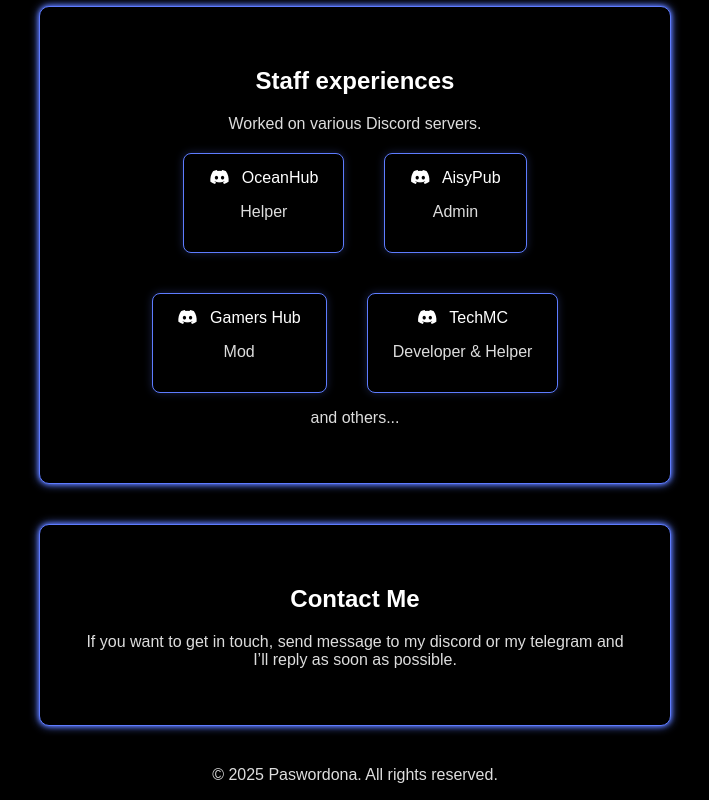
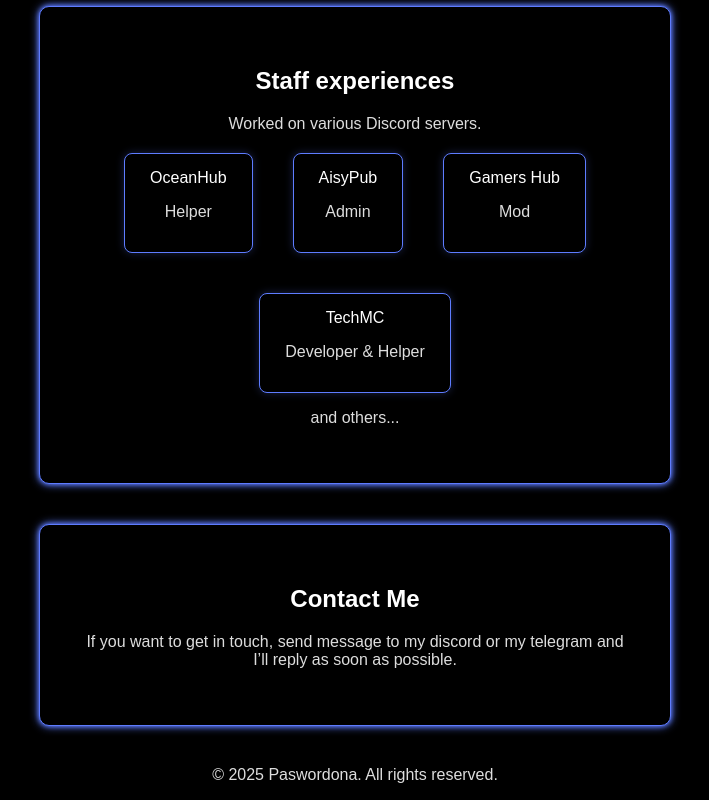
Before and after one commit to Paswordona/sito-web, a plain HTML site: page index.html in a window 1280 px wide. Shown: the part 939-1739 px from the top of the page, without its empty margins (285-994 px from the left). Drawn offline with Linux system fonts and the light colour scheme.

Commit message:
Update index.html

```diff
--- a/index.html
+++ b/index.html
@@ -54,19 +54,19 @@
 
     <div class="server-experiences">
       <div class="server-group oceanhub">
-        <span class="server"><i class="fab fa-discord"></i> OceanHub</span>
+        <span class="server"></i> OceanHub</span>
         <p>Helper</p>
       </div>
       <div class="server-group aisypub">
-        <span class="server"><i class="fab fa-discord"></i> AisyPub</span>
+        <span class="server"></i> AisyPub</span>
         <p>Admin</p>
       </div>
       <div class="server-group gamershub">
-        <span class="server"><i class="fab fa-discord"></i> Gamers Hub</span>
+        <span class="server"></i> Gamers Hub</span>
         <p>Mod</p>
       </div>
       <div class="server-group techmc">
-        <span class="server"><i class="fab fa-discord"></i> TechMC</span>
+        <span class="server"></i> TechMC</span>
         <p>Developer & Helper</p>
       </div>
     </div>
```
